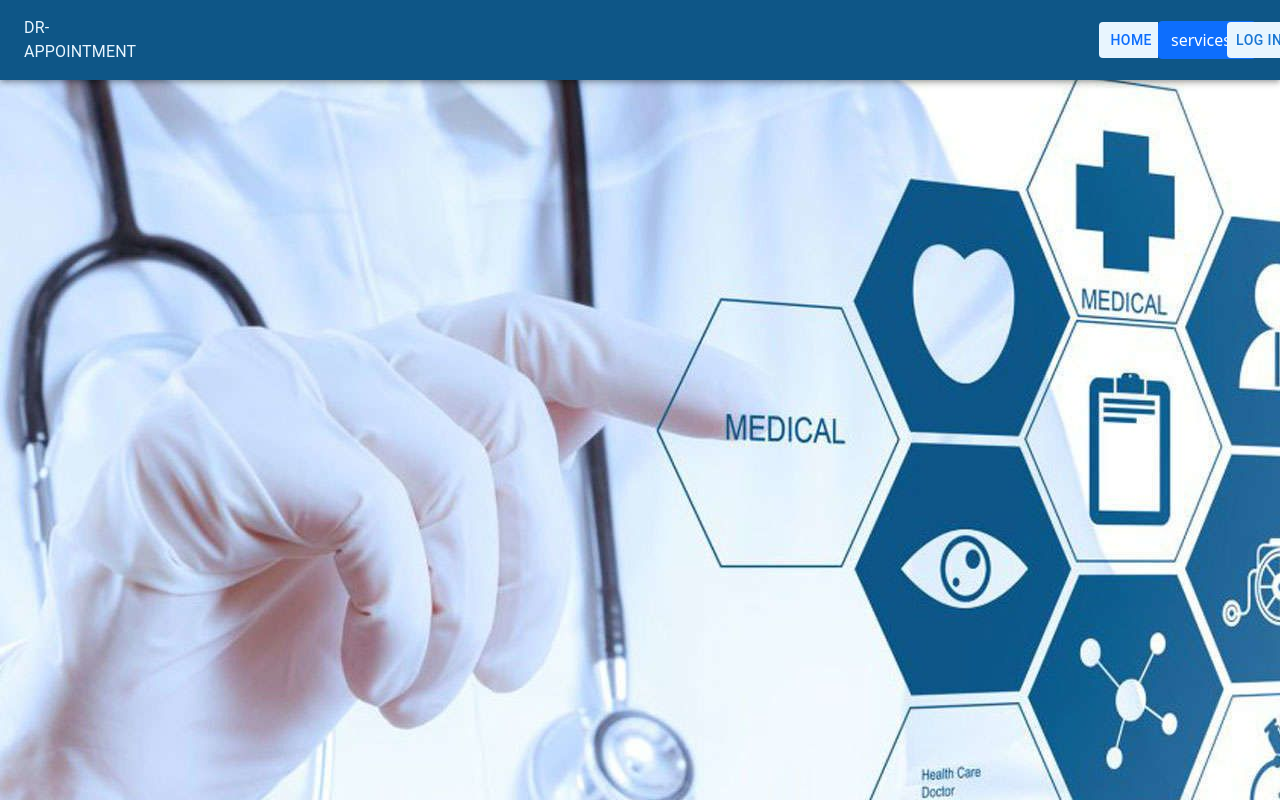
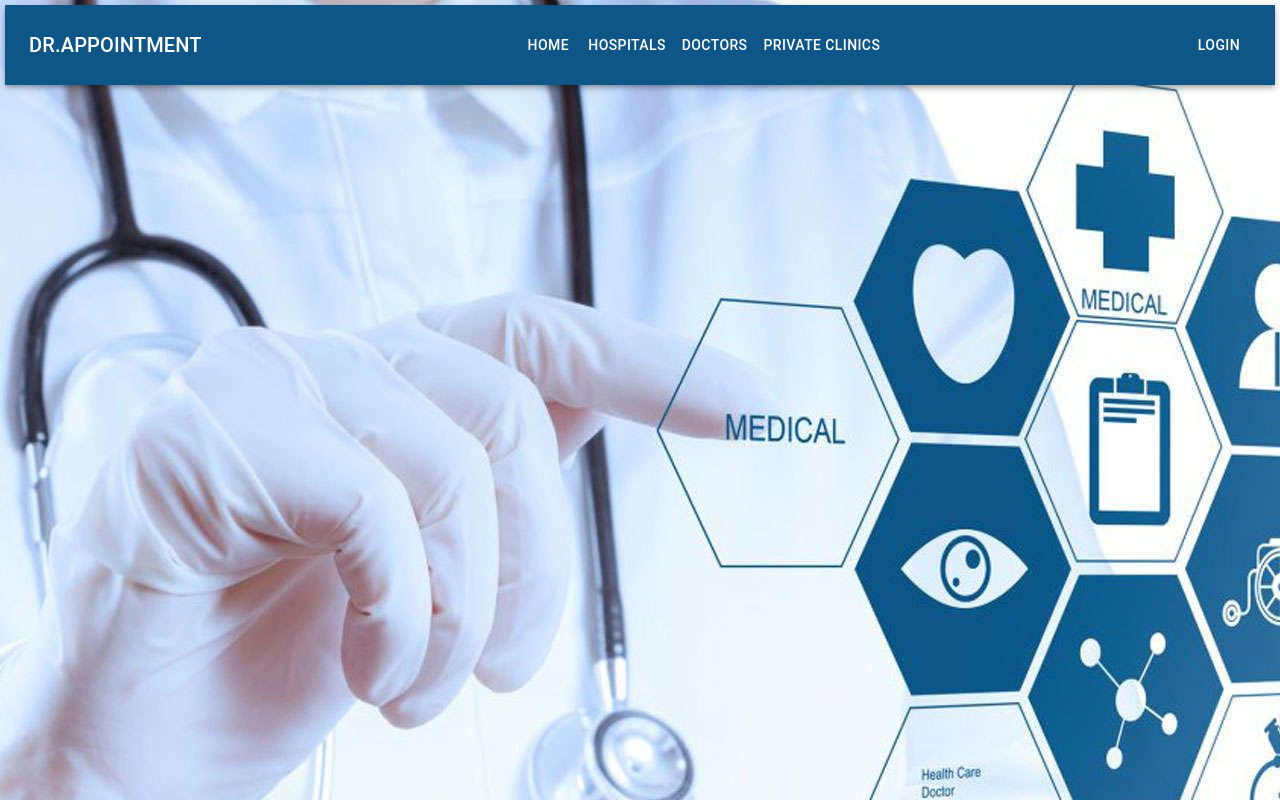
Before and after one commit to haigaz15/DR_APPOINTMENT_APP, a React (Create React App) app in the folder ClientSide/: page / in a window 1280 px wide. Built offline with nearby package versions, Linux system fonts and the light colour scheme.

Commit message:
some adjustments to the header

```diff
--- a/ClientSide/src/components/header/Header.js
+++ b/ClientSide/src/components/header/Header.js
@@ -1,11 +1,14 @@
 
 import React from 'react';
-import { Avatar,Grid,Box,Button,AppBar,Toolbar, Typography } from '@mui/material';
-import {DropdownButton,Dropdown} from 'react-bootstrap';
+import { Avatar,Box,Button,AppBar,Toolbar, Typography,MenuItem,Menu} from '@mui/material';
 import { Link,useHistory } from 'react-router-dom';
 import 'bootstrap/dist/css/bootstrap.min.css';
-import headerCss from './Header.module.css'
+// import headerCss from './Header.module.css'
+import IconButton from '@mui/material/IconButton';
+import MenuIcon from '@mui/icons-material/Menu';
+
 import axios from 'axios';
+
 const Header = (props) => {
     const history = useHistory()
     const handleLogin = () => {
@@ -18,28 +21,72 @@ const Header = (props) => {
             console.log(res)
         })
     }
+
+    const pages = [
+        {route:"/",value:'home'},
+        {route:"/hospitals",value:"Hospitals"},
+        {route:"#",value:"Doctors"},
+        {route:"#",value:"Private Clinics"}
+    ];
+
+
+
+    const [anchorElNav, setAnchorElNav] = React.useState(null);
+
+
+    const handleOpenNavMenu = (event) => {
+        setAnchorElNav(event.currentTarget);
+    };
+
+
+    const handleCloseNavMenu = () => {
+        setAnchorElNav(false);
+    };
+
+
+
     return(
-        <Box sx={{flexGrow: 1}}>
+        <Box sx={{flexGrow: 1, margin:'0.4%'}}>
             <AppBar position="static">
-                <Toolbar sx={{height:'80px',bgcolor:'#0e5687'}}>
-                <Typography sx={{color:'#e8f5fe'}}>
-                    DR-APPOINTMENT
+                <Toolbar  sx={{height:'80px',bgcolor:'#0e5687'}}>
+                <Typography  variant="h6" component="div"  sx={{ mr: 2, flexGrow:1, display:{xs: 'none',md:'flex'}, color:"white" }}>
+                    DR.APPOINTMENT
                 </Typography>
-                <Button style={{ background: '#e8f5fe',marginLeft:'84%',position:'fixed'}} onClick={handleHome}> <Link to="/" style={{ textDecoration: 'none' }}>home</Link> </Button>
-                <DropdownButton id="dropdown-basic-button" title="services" className={headerCss.dropDownCont}>
-                    <Dropdown.Item ><Link to="/hospitals" style={{ textDecoration: 'none' }}>Hospitals</Link> </Dropdown.Item>
-                    <Dropdown.Item ><Link style={{ textDecoration: 'none' }}>Private Clinics </Link></Dropdown.Item>
-                    <Dropdown.Item ><Link style={{ textDecoration: 'none' }}>Dental Clinics </Link></Dropdown.Item>
-                    <Dropdown.Item ><Link style={{ textDecoration: 'none' }}>Labrotories </Link></Dropdown.Item>
-                    <Dropdown.Item ><Link style={{ textDecoration: 'none' }}>Doctors </Link></Dropdown.Item>
-                    <Dropdown.Item ><Link style={{ textDecoration: 'none' }}>Dentists </Link></Dropdown.Item>
-                </DropdownButton>
-                {/* <Avatar
-                sx={{ bgcolor: '#0e5687',marginLeft:'94%',position:'fixed' }}
-                alt="Remy Sharp"
-                src="/broken-image.jpg"
-                ></Avatar> */}
-                <Button  style={{ background: '#e8f5fe',marginLeft:'94%',position:'fixed'}} onClick={handleLogin}> Log in</Button>
+                <Box sx={{ flexGrow: 1, display: { xs: 'flex', md: 'none' } }}>
+                    <IconButton
+                    size="large"
+                    anchorOrigin={{
+                        vertical: 'bottom',
+                        horizontal: 'right',
+                      }}
+                      transformOrigin={{
+                        vertical: 'top',
+                        horizontal: 'right',
+                      }}
+                    onClick={handleOpenNavMenu}
+                    sx={{bgColor:"white"}}
+                    >
+                    <MenuIcon />
+                    </IconButton>
+                    <Menu
+                    id="menu-appbar"
+                    anchorEl={anchorElNav}
+                    open={Boolean(anchorElNav)}
+                    onClose={handleCloseNavMenu}
+                    >
+                    {pages.map((page) => (
+                        <MenuItem  key={page.vlaue} onClick={handleCloseNavMenu}>
+                            <Link to={page.route} style={{ textDecoration: 'none' ,color:"#0e5687" }}>{page.value}</Link>
+                        </MenuItem>
+                    ))}
+                    </Menu>
+                </Box>
+                <Box sx={{ flexGrow: 1, display: { xs: 'none', md: 'flex' } }}>
+                    {pages.map((page) => (
+                            <Button color="inherit"><Link to={page.route} style={{ textDecoration: 'none' ,color:"white" }}>{page.value}</Link></Button>
+                    ))}
+                </Box>
+                <Button color="inherit" ><span style={{color:"white"}} onClick={handleLogin}> Login</span></Button>
                 </Toolbar>
             </AppBar>
         </Box>
```
